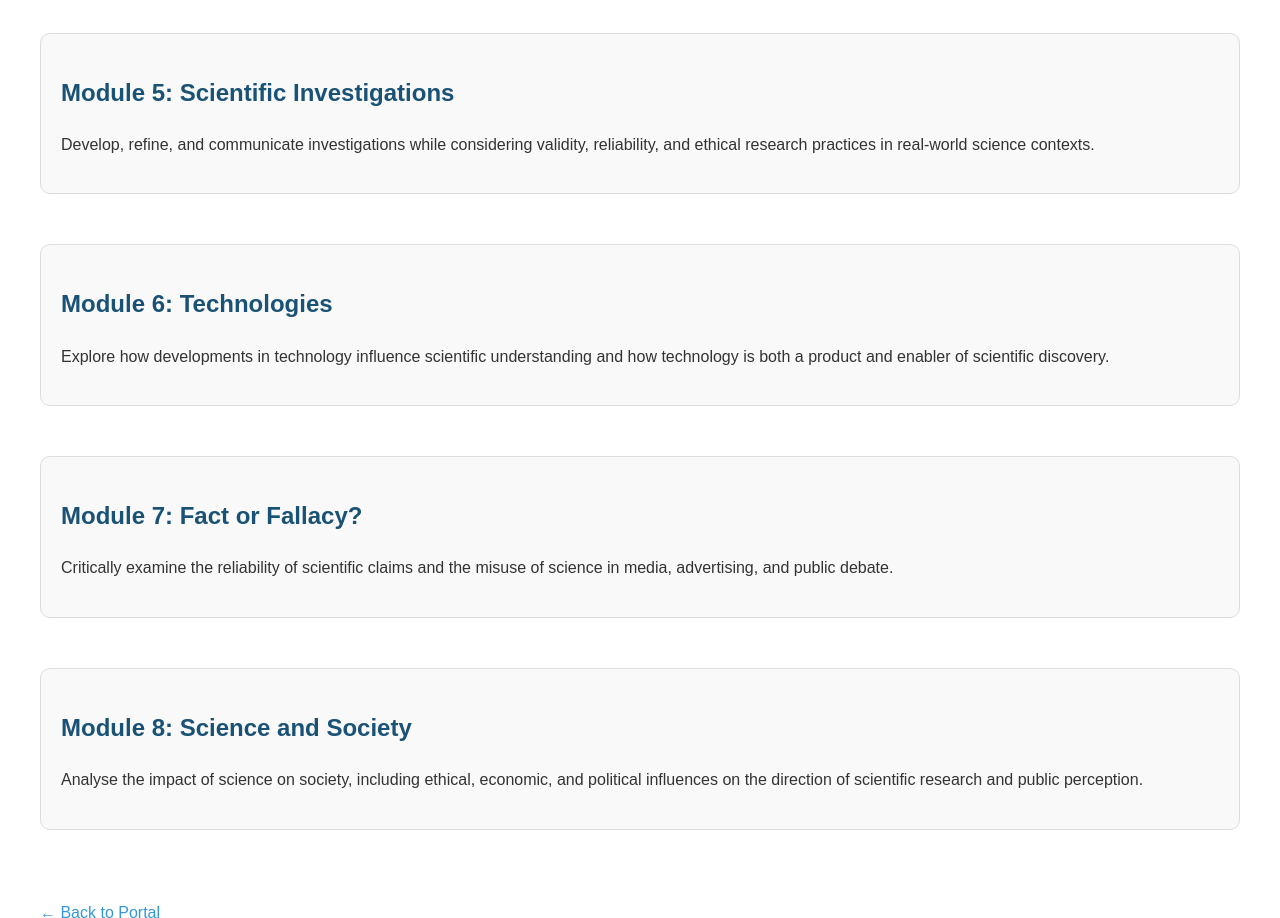
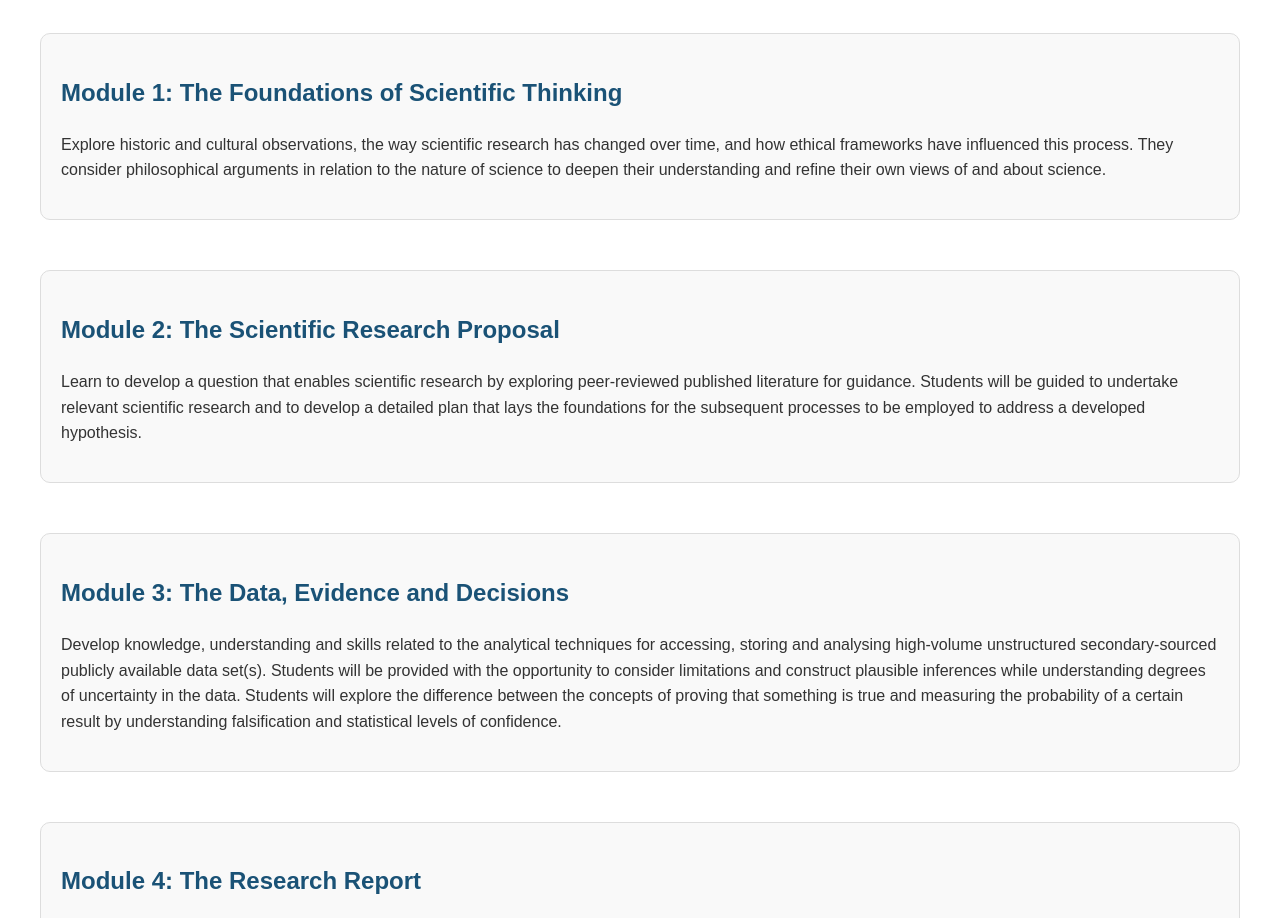
Before and after one commit to mrrbwhs/sciext, a plain HTML site: page hsc.html in a window 1280 px wide. Shown: the part 190-1108 px from the top of the page. Drawn offline with Linux system fonts and the light colour scheme.

Commit message:
hsc page

```diff
--- a/hsc.html
+++ b/hsc.html
@@ -4,7 +4,7 @@
     <meta charset="UTF-8" />
     <meta name="viewport" content="width=device-width, initial-scale=1.0" />
     <link rel="icon" href="favicon.ico" />
-    <title>HSC Course – Investigating Science</title>
+    <title>HSC Course – Science Extension</title>
     <style>
       body {
         font-family: Arial, sans-serif;
@@ -49,40 +49,35 @@
   <body>
     <div id="navbar-placeholder"></div>
 
-    <h1>HSC Course – Investigating Science</h1>
+    <h1>HSC Course – Science Extension</h1>
 
     <section>
-      <h2><a href="module5.html">Module 5: Scientific Investigations</a></h2>
+      <h2><a href="module1.html">Module 1: The Foundations of Scientific Thinking</a></h2>
       <p>
-        Develop, refine, and communicate investigations while considering
-        validity, reliability, and ethical research practices in real-world
-        science contexts.
+        Explore historic and cultural observations, the way scientific research has changed over time, and how ethical frameworks have influenced this process. They consider philosophical arguments in relation to the nature of science to deepen their understanding and refine their own views of and about science.
       </p>
     </section>
 
     <section>
-      <h2><a href="module6.html">Module 6: Technologies</a></h2>
+      <h2><a href="module2.html">Module 2: The Scientific Research Proposal
+</a></h2>
       <p>
-        Explore how developments in technology influence scientific
-        understanding and how technology is both a product and enabler of
-        scientific discovery.
+        Learn to develop a question that enables scientific research by exploring peer-reviewed published literature for guidance. Students will be guided to undertake relevant scientific research and to develop a detailed plan that lays the foundations for the subsequent processes to be employed to address a developed hypothesis.
       </p>
     </section>
 
     <section>
-      <h2><a href="module7.html">Module 7: Fact or Fallacy?</a></h2>
+      <h2><a href="module3.html">Module 3: The Data, Evidence and Decisions
+</a></h2>
       <p>
-        Critically examine the reliability of scientific claims and the misuse
-        of science in media, advertising, and public debate.
-      </p>
+        Develop knowledge, understanding and skills related to the analytical techniques for accessing, storing and analysing high-volume unstructured secondary-sourced publicly available data set(s). Students will be provided with the opportunity to consider limitations and construct plausible inferences while understanding degrees of uncertainty in the data. Students will explore the difference between the concepts of proving that something is true and measuring the probability of a certain result by understanding falsification and statistical levels of confidence.</p>
     </section>
 
     <section>
-      <h2><a href="module8.html">Module 8: Science and Society</a></h2>
+      <h2><a href="module4.html">Module 4: The Research Report
+</a></h2>
       <p>
-        Analyse the impact of science on society, including ethical, economic,
-        and political influences on the direction of scientific research and
-        public perception.
+        Assists students in making final additions to the related Scientific Research Portfolio and to complete the related Scientific Research Report.
       </p>
     </section>
 
```
